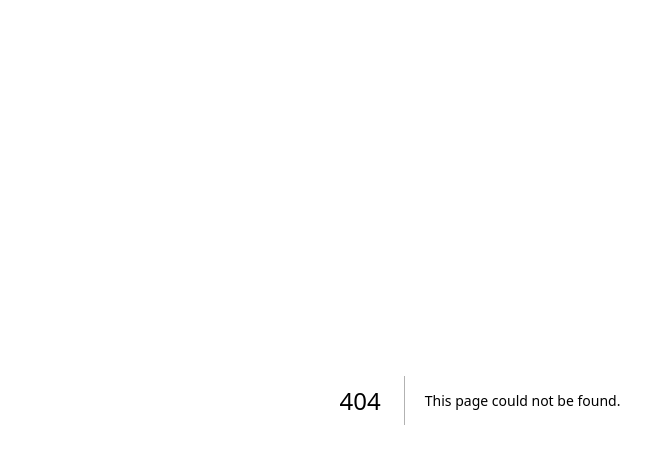
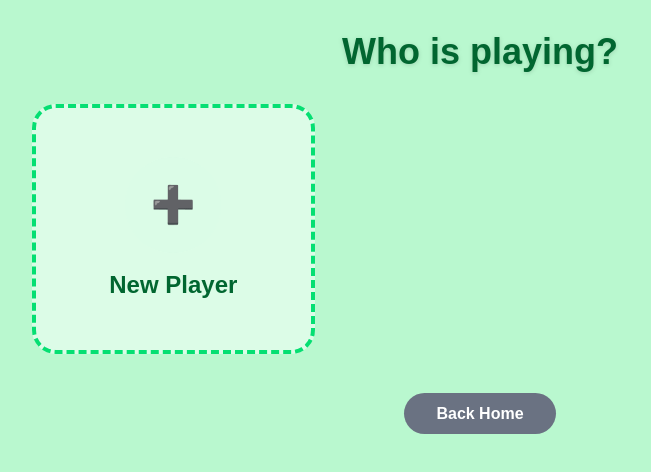
Before and after one commit to vagelious/game.kids.navigator, a Next.js app: page /profiles in a window 1280 px wide. Before the commit this address had no page. Shown: the top 472 px of the page, without its empty margins (160-811 px from the left). Built offline with nearby package versions, Linux system fonts and the light colour scheme.

Commit message:
Implement profile management system and enhance game navigation. Added profile creation, selection, and deletion features, along with a new profiles page. Updated homepage to conditionally display links based on existing profiles.

```diff
--- a/app/create-profile/profile-form.tsx
+++ b/app/create-profile/profile-form.tsx
@@ -1,10 +1,17 @@
 'use client'
 
-import { useState } from 'react'
+import { useState, useEffect } from 'react'
 import { createClient } from '@/utils/supabase/client'
 import { useRouter } from 'next/navigation'
 import Image from 'next/image'
+import { ProfileManager } from '@/utils/profile-manager'
 import { DEFAULT_KID_AVATAR } from '@/app/game/player-assets'
+
+const FRIENDLY_NAMES = [
+  'Super Star', 'Rainbow Dash', 'Captain Cool', 'Wonder Kid',
+  'Speedy Sam', 'Magic Mike', 'Happy Hannah', 'Lucky Leo',
+  'Brave Bella', 'Sunny Sky', 'Rocket Ron', 'Dancing Daisy'
+]
 
 export default function ProfileForm() {
   const [name, setName] = useState('')
@@ -13,6 +20,12 @@ export default function ProfileForm() {
   const [loading, setLoading] = useState(false)
   const router = useRouter()
   const supabase = createClient()
+
+  useEffect(() => {
+    // Prefill with a random name
+    const randomName = FRIENDLY_NAMES[Math.floor(Math.random() * FRIENDLY_NAMES.length)]
+    setName(randomName)
+  }, [])
 
   const fileToBase64 = (file: File): Promise<string> => {
     return new Promise((resolve, reject) => {
@@ -67,12 +80,12 @@ export default function ProfileForm() {
       }
 
       // Store player info in localStorage
-      const playerData = {
+      const profile = ProfileManager.addProfile({
         name,
-        avatarUrl: avatarUrl || DEFAULT_KID_AVATAR,
-      }
+        avatarUrl: avatarUrl || DEFAULT_KID_AVATAR
+      })
 
-      localStorage.setItem('kids-game-player', JSON.stringify(playerData))
+      ProfileManager.setCurrentPlayer(profile)
       router.push('/game')
 
     } catch (error) {
--- a/app/game/game-canvas.tsx
+++ b/app/game/game-canvas.tsx
@@ -2,6 +2,7 @@
 
 import { useEffect, useRef, useState } from 'react'
 import Link from 'next/link'
+import { useRouter } from 'next/navigation'
 
 import { OBSTACLE_ASSETS, OBSTACLE_TYPES, type ObstacleType } from './obstacle-assets'
 
@@ -10,6 +11,7 @@ type Player = Point & { width: number; height: number; speed: number }
 type Obstacle = Point & { width: number; height: number; type: ObstacleType }
 
 export default function GameCanvas() {
+  const router = useRouter()
   const canvasRef = useRef<HTMLCanvasElement>(null)
   const [gameState, setGameState] = useState<'start' | 'playing' | 'won' | 'lost'>('start')
 
@@ -80,7 +82,12 @@ export default function GameCanvas() {
       }
     })
 
-    const handleKeyDown = (e: KeyboardEvent) => { keysRef.current[e.key] = true }
+    const handleKeyDown = (e: KeyboardEvent) => {
+        keysRef.current[e.key] = true
+        if (e.key === 'Escape') {
+            router.push('/')
+        }
+    }
     const handleKeyUp = (e: KeyboardEvent) => { keysRef.current[e.key] = false }
 
     window.addEventListener('keydown', handleKeyDown)
@@ -91,7 +98,7 @@ export default function GameCanvas() {
       window.removeEventListener('keyup', handleKeyUp)
       cancelAnimationFrame(animationFrameRef.current)
     }
-  }, [])
+  }, [router])
 
   // Start Game
   const startGame = () => {
@@ -241,12 +248,17 @@ export default function GameCanvas() {
         <div className="absolute z-10 text-center bg-white/90 p-12 rounded-3xl shadow-2xl max-w-lg">
           <h2 className="text-4xl font-bold text-blue-600 mb-4">Ready for {gameConfig.finishName}?</h2>
           <p className="text-xl mb-8">Use the arrow keys ⬅️ ⬆️ ⬇️ ➡️ to move!</p>
+          <div className="flex gap-4 justify-center flex-col">
             <button
                 onClick={() => setGameState('playing')}
                 className="px-8 py-4 bg-green-500 text-white rounded-full text-2xl font-bold hover:bg-green-600 shadow-lg transition-transform hover:scale-110"
             >
                 Start!
             </button>
+            <Link href="/" className="px-6 py-3 text-gray-500 font-bold hover:text-gray-700">
+                Exit
+            </Link>
+          </div>
         </div>
       )}
 
@@ -268,6 +280,18 @@ export default function GameCanvas() {
         </div>
       )}
 
+      {/* Exit Button Overlay for Playing State */}
+      {gameState === 'playing' && (
+        <div className="absolute top-4 right-4 z-10">
+          <Link
+            href="/"
+            className="px-4 py-2 bg-red-500 text-white rounded-full font-bold shadow-md hover:bg-red-600 flex items-center gap-2"
+          >
+            <span>✖</span> Exit
+          </Link>
+        </div>
+      )}
+
       <canvas
         ref={canvasRef}
         className="block bg-green-200 touch-none"
--- a/app/page.tsx
+++ b/app/page.tsx
@@ -1,22 +1,42 @@
+'use client'
+
+import { useEffect, useState } from 'react'
 import Link from "next/link";
+import { ProfileManager } from "@/utils/profile-manager";
 
 export default function Home() {
+  const [hasProfiles, setHasProfiles] = useState(false)
+
+  useEffect(() => {
+    const profiles = ProfileManager.getProfiles()
+    setHasProfiles(profiles.length > 0)
+  }, [])
+
   return (
     <main className="flex min-h-screen flex-col items-center justify-center p-24 bg-blue-300">
-      <h1 className="text-6xl font-bold text-white mb-8 drop-shadow-md">
+      <h1 className="text-6xl font-bold text-white mb-8 drop-shadow-md text-center">
         Kids Navigator
       </h1>
       <p className="text-xl text-white mb-12 max-w-lg text-center">
         Create your character and go on an adventure!
       </p>
 
-      <div className="flex flex-col gap-6 items-center">
-        <Link
-          href="/create-profile"
-          className="px-8 py-4 bg-yellow-400 rounded-full text-2xl font-bold text-yellow-900 hover:scale-105 transition-transform shadow-lg"
-        >
-          Start Adventure!
-        </Link>
+      <div className="flex flex-col gap-6 items-center w-full max-w-md">
+        {hasProfiles ? (
+          <Link
+            href="/profiles"
+            className="w-full text-center px-8 py-4 bg-green-500 rounded-full text-2xl font-bold text-white hover:scale-105 transition-transform shadow-lg"
+          >
+            Choose Player! 👤
+          </Link>
+        ) : (
+          <Link
+            href="/create-profile"
+            className="w-full text-center px-8 py-4 bg-yellow-400 rounded-full text-2xl font-bold text-yellow-900 hover:scale-105 transition-transform shadow-lg"
+          >
+            Start Adventure! 🚀
+          </Link>
+        )}
 
         <Link
           href="/settings"
--- /dev/null
+++ b/app/profiles/page.tsx
@@ -0,0 +1,87 @@
+'use client'
+
+import { useState, useEffect } from 'react'
+import Link from 'next/link'
+import Image from 'next/image'
+import { useRouter } from 'next/navigation'
+import { ProfileManager, type PlayerProfile } from '@/utils/profile-manager'
+
+export default function ProfilesPage() {
+  const [profiles, setProfiles] = useState<PlayerProfile[]>([])
+  const router = useRouter()
+
+  useEffect(() => {
+    setProfiles(ProfileManager.getProfiles())
+  }, [])
+
+  const handleSelectProfile = (profile: PlayerProfile) => {
+    ProfileManager.setCurrentPlayer(profile)
+    router.push('/game')
+  }
+
+  const handleDeleteProfile = (e: React.MouseEvent, id: string) => {
+    e.stopPropagation() // Prevent selecting the profile
+    if (confirm('Are you sure you want to delete this player?')) {
+      ProfileManager.deleteProfile(id)
+      setProfiles(ProfileManager.getProfiles())
+    }
+  }
+
+  return (
+    <main className="min-h-screen bg-green-200 p-8 flex flex-col items-center">
+      <h1 className="text-4xl font-bold text-green-800 mb-8 drop-shadow-sm">
+        Who is playing?
+      </h1>
+
+      <div className="grid grid-cols-1 sm:grid-cols-2 md:grid-cols-3 gap-6 max-w-4xl w-full">
+        {/* New Profile Button */}
+        <Link
+          href="/create-profile"
+          className="bg-white/50 border-4 border-dashed border-green-400 rounded-3xl p-6 flex flex-col items-center justify-center gap-4 hover:bg-white/80 transition-colors cursor-pointer min-h-[250px]"
+        >
+          <div className="w-24 h-24 bg-green-100 rounded-full flex items-center justify-center text-4xl text-green-600">
+            ➕
+          </div>
+          <span className="text-2xl font-bold text-green-800">New Player</span>
+        </Link>
+
+        {/* Existing Profiles */}
+        {profiles.map(profile => (
+          <div
+            key={profile.id}
+            onClick={() => handleSelectProfile(profile)}
+            className="bg-white rounded-3xl p-6 flex flex-col items-center justify-center gap-4 shadow-lg hover:scale-105 transition-transform cursor-pointer relative min-h-[250px] border-4 border-transparent hover:border-green-400 group"
+          >
+            <div className="relative w-32 h-32 rounded-full overflow-hidden border-4 border-green-100 shadow-inner">
+              <Image
+                src={profile.avatarUrl}
+                alt={profile.name}
+                fill
+                className="object-cover"
+              />
+            </div>
+            <span className="text-2xl font-bold text-gray-800">{profile.name}</span>
+
+            {/* Delete Button */}
+            <button
+              onClick={(e) => handleDeleteProfile(e, profile.id)}
+              className="absolute top-4 right-4 text-red-400 hover:text-red-600 opacity-0 group-hover:opacity-100 transition-opacity p-2"
+              title="Delete Profile"
+            >
+              🗑️
+            </button>
+          </div>
+        ))}
+      </div>
+
+      <div className="mt-12">
+        <Link
+            href="/"
+            className="px-8 py-3 bg-gray-500 text-white rounded-full font-bold hover:bg-gray-600 transition-colors"
+        >
+            Back Home
+        </Link>
+      </div>
+    </main>
+  )
+}
--- /dev/null
+++ b/utils/profile-manager.ts
@@ -0,0 +1,47 @@
+import { DEFAULT_KID_AVATAR } from '@/app/game/player-assets'
+
+export type PlayerProfile = {
+  id: string
+  name: string
+  avatarUrl: string
+  createdAt: number
+}
+
+const PROFILES_KEY = 'kids-game-profiles'
+const CURRENT_PLAYER_KEY = 'kids-game-player'
+
+export const ProfileManager = {
+  getProfiles: (): PlayerProfile[] => {
+    if (typeof window === 'undefined') return []
+    const stored = localStorage.getItem(PROFILES_KEY)
+    return stored ? JSON.parse(stored) : []
+  },
+
+  addProfile: (profile: Omit<PlayerProfile, 'id' | 'createdAt'>): PlayerProfile => {
+    const profiles = ProfileManager.getProfiles()
+    const newProfile: PlayerProfile = {
+      ...profile,
+      id: crypto.randomUUID(),
+      createdAt: Date.now()
+    }
+    const updated = [...profiles, newProfile]
+    localStorage.setItem(PROFILES_KEY, JSON.stringify(updated))
+    return newProfile
+  },
+
+  deleteProfile: (id: string) => {
+    const profiles = ProfileManager.getProfiles()
+    const updated = profiles.filter(p => p.id !== id)
+    localStorage.setItem(PROFILES_KEY, JSON.stringify(updated))
+  },
+
+  setCurrentPlayer: (profile: PlayerProfile) => {
+    localStorage.setItem(CURRENT_PLAYER_KEY, JSON.stringify(profile))
+  },
+
+  getCurrentPlayer: (): PlayerProfile | null => {
+    if (typeof window === 'undefined') return null
+    const stored = localStorage.getItem(CURRENT_PLAYER_KEY)
+    return stored ? JSON.parse(stored) : null
+  }
+}
```
Lines whose indentation alone changed are shown as unchanged.
